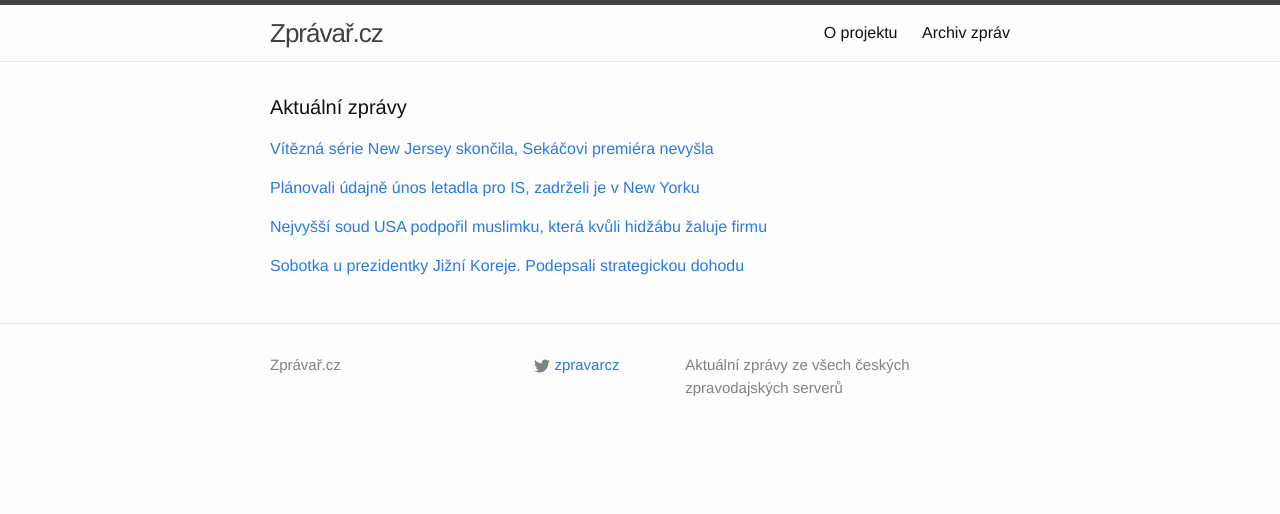
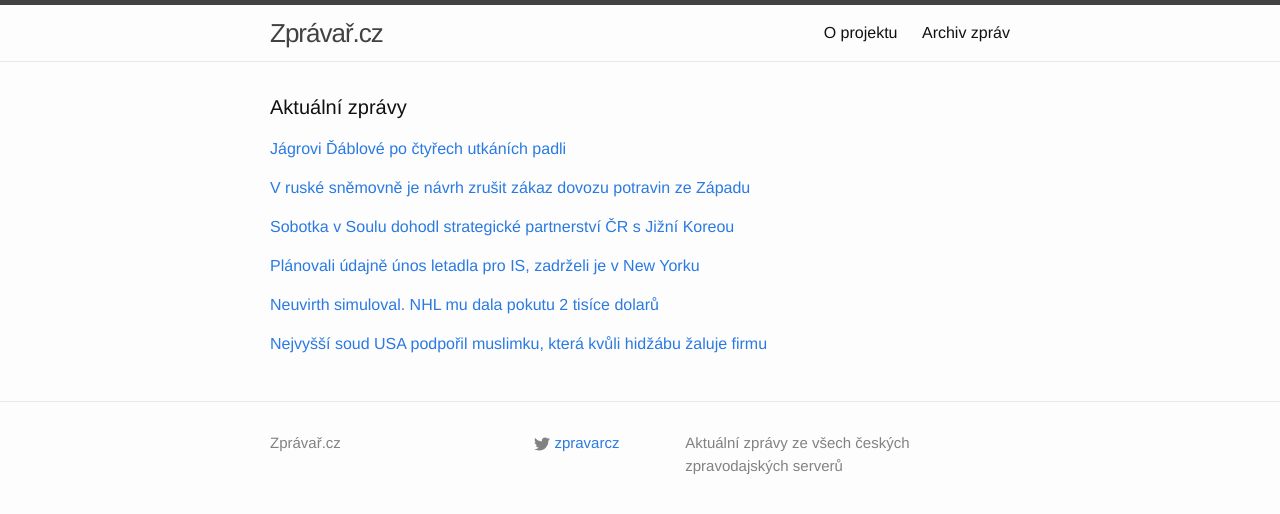
Before and after one commit to adliska/zpravar, a Jekyll site: the page built from index.html, in a window 1280 px wide. Shown: the top 514 px of the page. Built offline with Jekyll 4.4.1, drawn with Linux system fonts in a browser that asks for light colours.

Commit message:
zpravar news update

```diff
--- a/index.html
+++ b/index.html
@@ -5,34 +5,52 @@ layout: default
 <div class="home">
     <h1 class="page-heading">Aktuální zprávy</h1>
 
-<p><a href="javascript:;" onclick="toggle_visibility('zpravy0')">Vítězná série New Jersey skončila, Sekáčovi premiéra nevyšla</a></p>
+<p><a href="javascript:;" onclick="toggle_visibility('zpravy0')">Jágrovi Ďáblové po čtyřech utkáních padli</a></p>
 <div id="zpravy0" style="display:none">
 <ul>
+<li><a href=http://www.tyden.cz/rubriky/sport/hokej/nhl/jagrovi-dablove-po-ctyrech-utkanich-padli_334557.html>Jágrovi Ďáblové po čtyřech utkáních padli - www.tyden.cz</a></li>
+<li><a href=http://www.rozhlas.cz/_zprava/vitezna-serie-new-jersey-skoncila-michalek-si-pripsal-asistenci--1459989>Vítězná série New Jersey skončila, Michálek si připsal asistenci - www.rozhlas.cz</a></li>
 <li><a href=http://www.denik.cz/hokej/vitezna-serie-new-jersey-skoncila-sekacovi-premiera-nevysla-20150226.html>Vítězná série New Jersey skončila, Sekáčovi premiéra nevyšla - www.denik.cz</a></li>
 <li><a href=http://hokej.idnes.cz/michalek-bodoval-ve-tretim-zapase-v-rade-f04-/nhl.aspx?c=A150226_071009_nhl_Mkr>Michálek bodoval ve třetím zápase v řadě, Sekáč debutoval za Anaheim - hokej.idnes.cz</a></li>
 <li><a href=http://sport.aktualne.cz/play-off-se-vzdaluje-new-jersey-po-serii-vyher-zase-padlo/r~855a88a8bd7d11e486b9002590604f2e/>Play off se vzdaluje. New Jersey po sérii výher zase padlo - sport.aktualne.cz</a></li>
 <li><a href=http://www.sportovninoviny.cz/zpravy/vitezna-serie-new-jersey-skoncila-sekacovi-premiera-nevysla/1185957>Vítězná série New Jersey skončila, Sekáčovi premiéra nevyšla - www.sportovninoviny.cz</a></li>
 </ul>
-</div><p><a href="javascript:;" onclick="toggle_visibility('zpravy1')">Plánovali údajně únos letadla pro IS, zadrželi je v New Yorku</a></p>
+</div><p><a href="javascript:;" onclick="toggle_visibility('zpravy1')">V ruské sněmovně je návrh zrušit zákaz dovozu potravin ze Západu</a></p>
 <div id="zpravy1" style="display:none">
+<ul>
+<li><a href=http://zpravy.idnes.cz/rusky-zakon-proti-dovozu-potravin-duk-/zahranicni.aspx?c=A150226_081413_zahranicni_pku>V ruské sněmovně je návrh zrušit zákaz dovozu potravin ze Západu - zpravy.idnes.cz</a></li>
+<li><a href=http://zpravy.e15.cz/zahranicni/politika/konec-embarga-na-dovoz-zapadnich-potravin-rozhodne-ruska-snemovna-1166798>Konec embarga na dovoz západních potravin? Rozhodne ruská sněmovna - zpravy.e15.cz</a></li>
+<li><a href=http://www.lidovky.cz/skonci-zakaz-dovozu-potravin-do-ruska-navrh-zakona-projednaji-poslanci-1an-/zpravy-svet.aspx?c=A150226_081650_ln_zahranici_rof>Skončí zákaz dovozu potravin do Ruska? Návrh zákona projednají poslanci  - www.lidovky.cz</a></li>
+<li><a href=http://www.ceskenoviny.cz/zpravy/zpravy/v-ruske-snemovne-je-navrh-zrusit-zakaz-dovozu-potravin/1185979>V ruské sněmovně je návrh zrušit zákaz dovozu potravin - www.ceskenoviny.cz</a></li>
+</ul>
+</div><p><a href="javascript:;" onclick="toggle_visibility('zpravy2')">Sobotka v Soulu dohodl strategické partnerství ČR s Jižní Koreou</a></p>
+<div id="zpravy2" style="display:none">
+<ul>
+<li><a href=http://www.novinky.cz/zahranicni/svet/362701-sobotka-v-soulu-dohodl-strategicke-partnerstvi-cr-s-jizni-koreou.html>Sobotka v Soulu dohodl strategické partnerství ČR s Jižní Koreou - www.novinky.cz</a></li>
+<li><a href=http://www.lidovky.cz/sobotka-u-prezidentky-jizni-koreje-podepsali-strategickou-dohodu-104-/zpravy-domov.aspx?c=A150226_073401_ln_domov_rof>Sobotka u prezidentky Jižní Koreje. Podepsali strategickou dohodu  - www.lidovky.cz</a></li>
+<li><a href=http://www.ceskatelevize.cz/ct24/ekonomika/302910-cesko-a-jizni-koreu-spoji-strategicke-partnerstvi/>Česko a Jižní Koreu spojí strategické partnerství - www.ceskatelevize.cz</a></li>
+<li><a href=http://www.ceskenoviny.cz/zpravy/zpravy/premier-sobotka-se-setkal-s-jihokorejskou-prezidentkou/1185951>Premiér Sobotka se setkal s jihokorejskou prezidentkou - www.ceskenoviny.cz</a></li>
+</ul>
+</div><p><a href="javascript:;" onclick="toggle_visibility('zpravy3')">Plánovali údajně únos letadla pro IS, zadrželi je v New Yorku</a></p>
+<div id="zpravy3" style="display:none">
 <ul>
 <li><a href=http://www.ceskatelevize.cz/ct24/svet/302909-planovali-udajne-unos-letadla-pro-is-zadrzeli-je-v-new-yorku/>Plánovali údajně únos letadla pro IS, zadrželi je v New Yorku - www.ceskatelevize.cz</a></li>
 <li><a href=http://zpravy.aktualne.cz/zahranici/tri-cizinci-zadrzeni-v-usa-byli-obvineni-z-podpory-islamistu/r~1a9bd53abd7d11e49fc3002590604f2e/>Tři cizinci zadržení v USA byli obviněni z podpory islamistů - zpravy.aktualne.cz</a></li>
 <li><a href=http://www.ceskatelevize.cz/ct24/svet/302909-planovali-unos-letadla-pro-is-zadrzeli-je-v-new-yorku/>Plánovali únos letadla pro IS, zadrželi je v New Yorku - www.ceskatelevize.cz</a></li>
 <li><a href=http://www.ceskenoviny.cz/zpravy/zpravy/tri-cizinci-v-usa-byli-obvineni-z-podpory-islamistu/1185938>Tři cizinci v USA byli obviněni z podpory islamistů - www.ceskenoviny.cz</a></li>
 </ul>
-</div><p><a href="javascript:;" onclick="toggle_visibility('zpravy2')">Nejvyšší soud USA podpořil muslimku, která kvůli hidžábu žaluje firmu</a></p>
-<div id="zpravy2" style="display:none">
+</div><p><a href="javascript:;" onclick="toggle_visibility('zpravy4')">Neuvirth simuloval. NHL mu dala pokutu 2 tisíce dolarů</a></p>
+<div id="zpravy4" style="display:none">
+<ul>
+<li><a href=http://sport.aktualne.cz/neuvirth-simuloval-nhl-mu-dala-pokutu-2-tisice-dolaru/r~a91595dabd8711e4bdad0025900fea04/>Neuvirth simuloval. NHL mu dala pokutu 2 tisíce dolarů - sport.aktualne.cz</a></li>
+<li><a href=http://hokej.idnes.cz/michal-neuvirth-hokej-nafilmovany-pad-dx3-/nhl.aspx?c=A150226_080237_nhl_ten>Brankář Neuvirth v NHL nafilmoval pád, dostal za to pokutu - hokej.idnes.cz</a></li>
+<li><a href=http://www.sportovninoviny.cz/zpravy/neuvirth-dostal-v-nhl-pokutu-za-nafilmovany-pad/1185977>Neuvirth dostal v NHL pokutu za nafilmovaný pád - www.sportovninoviny.cz</a></li>
+</ul>
+</div><p><a href="javascript:;" onclick="toggle_visibility('zpravy5')">Nejvyšší soud USA podpořil muslimku, která kvůli hidžábu žaluje firmu</a></p>
+<div id="zpravy5" style="display:none">
 <ul>
 <li><a href=http://zpravy.idnes.cz/spor-o-muslimsky-satek-usa-d08-/zahranicni.aspx?c=A150226_065335_zahranicni_skr>Nejvyšší soud USA podpořil muslimku, která kvůli hidžábu žaluje firmu - zpravy.idnes.cz</a></li>
 <li><a href=http://www.novinky.cz/zahranicni/amerika/362697-nejvyssi-soud-usa-podporil-muslimku-ve-sporu-o-noseni-satku.html>Nejvyšší soud USA podpořil muslimku ve sporu o nošení šátku  - www.novinky.cz</a></li>
 <li><a href=http://zpravy.aktualne.cz/zahranici/nejvyssi-soud-usa-podporil-muslimku-ve-sporu-o-noseni-satku/r~264c3ae0bd4211e49e4b0025900fea04/>Nejvyšší soud USA podpořil muslimku ve sporu o nošení šátku - zpravy.aktualne.cz</a></li>
 </ul>
-</div><p><a href="javascript:;" onclick="toggle_visibility('zpravy3')">Sobotka u prezidentky Jižní Koreje. Podepsali strategickou dohodu </a></p>
-<div id="zpravy3" style="display:none">
-<ul>
-<li><a href=http://www.lidovky.cz/sobotka-u-prezidentky-jizni-koreje-podepsali-strategickou-dohodu-104-/zpravy-domov.aspx?c=A150226_073401_ln_domov_rof>Sobotka u prezidentky Jižní Koreje. Podepsali strategickou dohodu  - www.lidovky.cz</a></li>
-<li><a href=http://www.ceskatelevize.cz/ct24/ekonomika/302910-cesko-a-jizni-koreu-spoji-strategicke-partnerstvi/>Česko a Jižní Koreu spojí strategické partnerství - www.ceskatelevize.cz</a></li>
-<li><a href=http://www.ceskenoviny.cz/zpravy/zpravy/premier-sobotka-se-setkal-s-jihokorejskou-prezidentkou/1185951>Premiér Sobotka se setkal s jihokorejskou prezidentkou - www.ceskenoviny.cz</a></li>
-</ul>
 </div></div>
```
